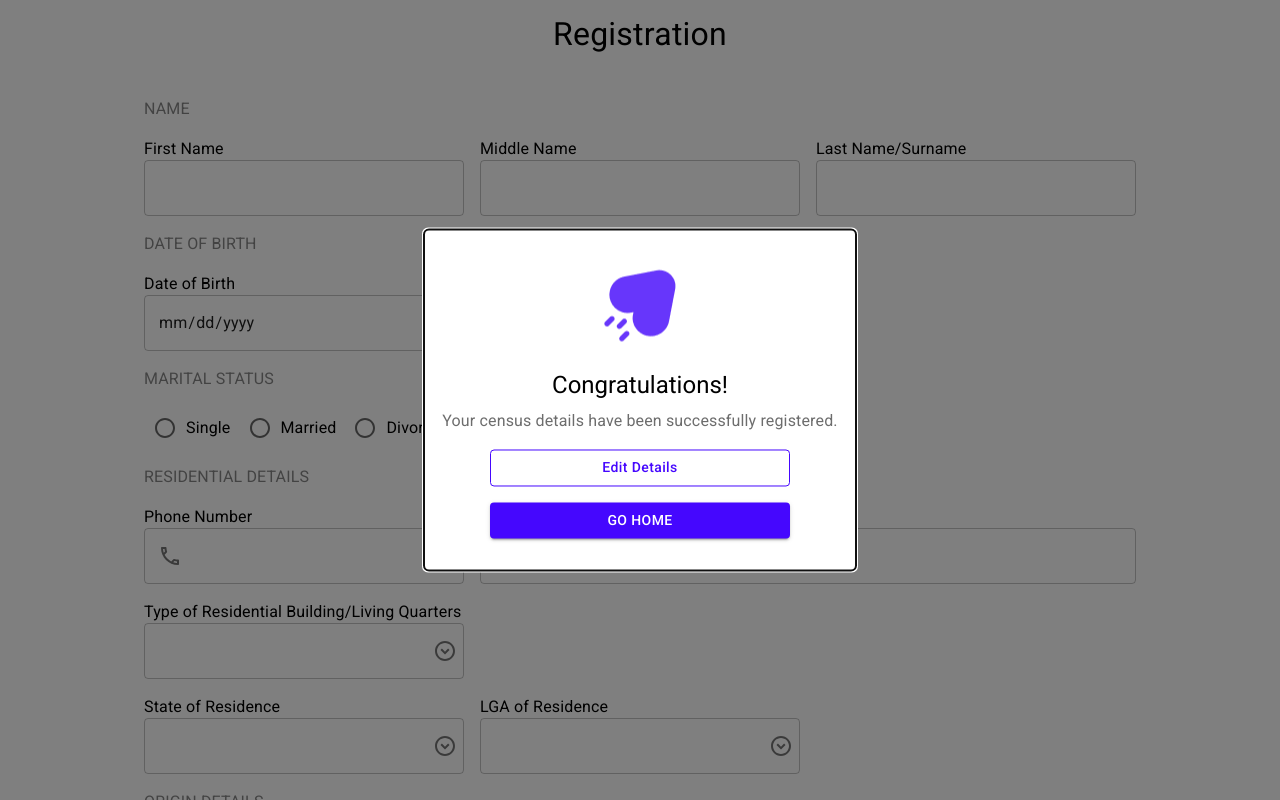
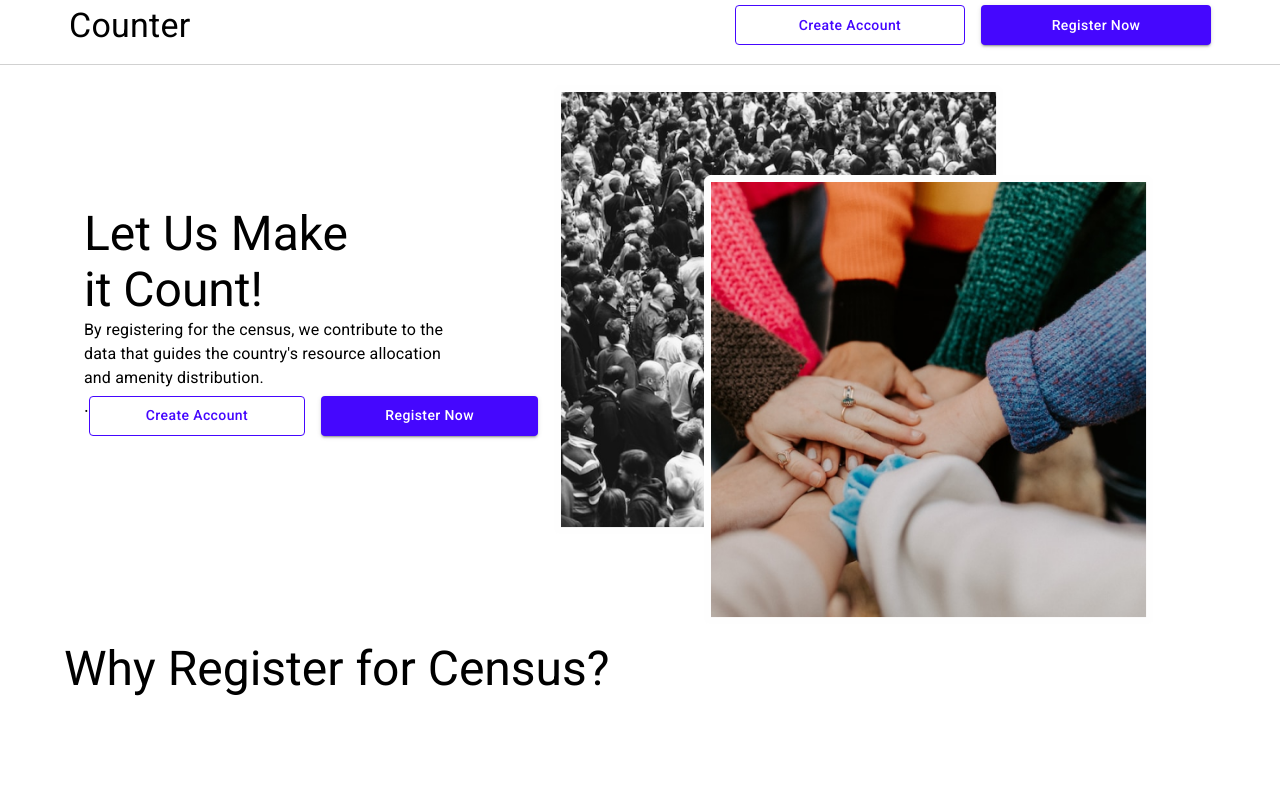
Before and after one commit to roronoazor/census, a React (Create React App) app: page / in a window 1280 px wide. Shown: the top 800 px of the page. Built offline with nearby package versions, Linux system fonts and the light colour scheme.

Commit message:
feat: made router ajustments for the site

```diff
--- a/package.json
+++ b/package.json
@@ -11,8 +11,11 @@
     "@testing-library/jest-dom": "^5.16.5",
     "@testing-library/react": "^13.4.0",
     "@testing-library/user-event": "^13.5.0",
+    "history": "^5.3.0",
     "react": "^18.2.0",
     "react-dom": "^18.2.0",
+    "react-router": "^6.9.0",
+    "react-router-dom": "^6.9.0",
     "react-scripts": "5.0.1",
     "styled-components": "^5.3.9",
     "web-vitals": "^2.1.4"
--- a/src/App.js
+++ b/src/App.js
@@ -1,19 +1,43 @@
-import logo from './logo.svg';
-import './App.css';
+import React, { useState } from 'react';
+import { BrowserRouter as Router, Route, Navigate, Routes, useNavigate } from 'react-router-dom';
 import LandingPage from './views/LandingPage';
-import { Container } from '@mui/system';
-import SignUpPage from './views/Signup';
+import RegistrationPage from './views/RegistrationPage';
 import LoginPage from './views/Login';
-import RegistrationPage from './views/RegistrationPage';
+import SignupPage from './views/Signup';
 
 function App() {
+  const [token, setToken] = useState(false);
+
+
   return (
-    <div className="App">
-      {/* <LandingPage /> */}
-      {/* <SignUpPage />
-      <LoginPage /> */}
-      <RegistrationPage />
-    </div>
+    <Router>
+      <Routes>
+        <Route path="/" element={<LandingPage />} />
+
+        <Route path="/auth">
+          {token ? (
+            <Route element={<Navigate to="/" replace />} />
+          ) : (
+            <Route>
+              <Route path="login" element={<LoginPage setToken={setToken} />} />
+              <Route path="signup" element={<SignupPage setToken={setToken} />} />
+            </Route>
+          )}
+        </Route>
+
+        <Route path="/account">
+          {token ? (
+            <Route>
+              <Route path="register" element={<RegistrationPage />} />
+            </Route>
+          ) : (
+            <Route element={<Navigate to="/auth/login" replace />} />
+          )}
+        </Route>
+
+        <Route path="*" element={<Navigate to="/" replace />} />
+      </Routes>
+    </Router>
   );
 }
 
--- a/src/components/DualCard2.jsx
+++ b/src/components/DualCard2.jsx
@@ -161,15 +161,17 @@ const DualCard2 = (props) => {
             <Grid container spacing={6} sx={{ alignItems: 'center', padding: '20px' }}>
                 {
                     contents.map((content, index) => {
-                        return <RenderRow {...content} />
+                        return <RenderRow key={index} {...content} />
                     })
                 }
             </Grid>
             <Grid item xs={12}>
-                <Box sx={{ width: '100%', padding: '15px' }}>
-                    <Typography align="left" variant="h3" component="h4" align="center" sx={{ marginBottom: '5%' }}>Contribute to This Change</Typography>
+                <Box sx={{ width: '100%', padding: '15px', display: 'flex', flexDirection: 'column', alignItems: 'center' }}>
+                    <Typography variant="h3" component="h4" align="center" sx={{ marginBottom: '5%' }}>Contribute to This Change</Typography>
                     <br />
-                    <ArrowButton />
+                    <Box sx={{ width: '100%', textAlign: 'center' }}>
+                        <ArrowButton />
+                    </Box>
                     <br /><br />
                 </Box>
             </Grid>
--- a/src/config/states.js
+++ b/src/config/states.js
@@ -1,4 +1,4 @@
-const nigeriaLgas = {
+export const nigeriaLgas = {
     "Abia": ['Aba North', 'Aba South', 'Arochukwu', 'Bende', 'Ikwuano', 'Isiala Ngwa North', 'Isiala Ngwa South', 'Isuikwuato', 'Obi Ngwa', 'Ohafia', 'Osisioma Ngwa', 'Ugwunagbo', 'Ukwa East', 'Ukwa West', 'Umuahia North', 'Umuahia South', 'Umu Nneochi'],
     "Adamawa": ['Demsa', 'Fufore', 'Ganye', 'Gayuk', 'Girei', 'Gombi', 'Guyuk', 'Hong', 'Jada', 'Lamurde', 'Madagali', 'Maiha', 'Mayo Belwa', 'Michika', 'Mubi North', 'Mubi South', 'Numan', 'Shelleng', 'Song', 'Toungo', 'Yola North', 'Yola South'],
     "AkwaIbom": ['Abak', 'Eastern Obolo', 'Eket', 'Esit Eket', 'Essien Udim', 'Etim Ekpo', 'Etinan', 'Ibeno', 'Ibesikpo Asutan', 'Ibiono Ibom', 'Ika', 'Ikono', 'Ikot Abasi', 'Ikot Ekpene', 'Ini', 'Itu', 'Mbo', 'Mkpat Enin', 'Nsit Atai', 'Nsit Ibom', 'Nsit Ubium', 'Obot Akara', 'Okobo', 'Onna', 'Oron', 'Oruk Anam', 'Udung Uko', 'Ukanafun', 'Uruan', 'Urue Offong Oruko', 'Uyo'],
--- a/src/views/FeedbackModal.jsx
+++ b/src/views/FeedbackModal.jsx
@@ -36,7 +36,7 @@ const MyModal = ({ open, handleClose, title, description }) => {
         }}
       >
         <Box sx={{ display: 'flex', flexDirection: 'column', alignItems: 'center' }}>
-          <Box sx={{ padding: 3 }}>
+          <Box sx={{ padding: 1 }}>
             <img src={Image} alt="modal" sx={{ height: 200, mb: 1 }} />
           </Box>
           <Typography variant="h5" sx={{ mb: 1 }}>
--- a/src/views/RegistrationPage.jsx
+++ b/src/views/RegistrationPage.jsx
@@ -18,19 +18,20 @@ import CallOutlinedIcon from '@mui/icons-material/CallOutlined';
 import ExpandCircleDownOutlinedIcon from '@mui/icons-material/ExpandCircleDownOutlined';
 import { primaryColor } from '../config/constants';
 import FeedbackModal from './FeedbackModal';
+import { nigeriaLgas } from '../config/states';
 
 const RegistrationPage = (props) => {
 
-    const NigeriaStates = [
-        {
-          name: 'Abia',
-          lgas: ['Aba North', 'Aba South', 'Arochukwu', 'Bende', 'Ikwuano', 'Isiala Ngwa North', 'Isiala Ngwa South', 'Isuikwuato', 'Obi Ngwa', 'Ohafia', 'Osisioma Ngwa', 'Ugwunagbo', 'Ukwa East', 'Ukwa West', 'Umuahia North', 'Umuahia South', 'Umu Nneochi'],
-        },
-        {
-          name: 'Adamawa',
-          lgas: ['Demsa', 'Fufure', 'Ganye', 'Gayuk', 'Girei', 'Gombi', 'Guyuk', 'Hong', 'Jada', 'Lamurde', 'Madagali', 'Maiha', 'Mayo Belwa', 'Michika', 'Mubi North', 'Mubi South', 'Numan', 'Shelleng', 'Song', 'Toungo', 'Yola North', 'Yola South'],
-        }
-    ]
+    // const NigeriaStates = [
+    //     {
+    //       name: 'Abia',
+    //       lgas: ['Aba North', 'Aba South', 'Arochukwu', 'Bende', 'Ikwuano', 'Isiala Ngwa North', 'Isiala Ngwa South', 'Isuikwuato', 'Obi Ngwa', 'Ohafia', 'Osisioma Ngwa', 'Ugwunagbo', 'Ukwa East', 'Ukwa West', 'Umuahia North', 'Umuahia South', 'Umu Nneochi'],
+    //     },
+    //     {
+    //       name: 'Adamawa',
+    //       lgas: ['Demsa', 'Fufure', 'Ganye', 'Gayuk', 'Girei', 'Gombi', 'Guyuk', 'Hong', 'Jada', 'Lamurde', 'Madagali', 'Maiha', 'Mayo Belwa', 'Michika', 'Mubi North', 'Mubi South', 'Numan', 'Shelleng', 'Song', 'Toungo', 'Yola North', 'Yola South'],
+    //     }
+    // ]
 
     const [selectedState, setSelectedState] = useState('');
     const [filteredLgas, setFilteredLgas] = useState([]);
@@ -38,19 +39,16 @@ const RegistrationPage = (props) => {
 
     const handleStateChange = (event) => {
       setSelectedState(event.target.value);
-      const selectedStateObj = NigeriaStates.find((state) => state.name === event.target.value);
-      setFilteredLgas(selectedStateObj ? selectedStateObj.lgas : []);
+      setFilteredLgas(nigeriaLgas[event.target.value]);
     };
+    console.log('xx -> ', selectedState)
 
     return (
         <Box sx={{ paddingX: '10%' }}>
-            <FeedbackModal
+            {/* <FeedbackModal
                 open={modalOpen}
                 handleClose={() => setModalOpen(false)}
-                image="https://via.placeholder.com/500x300"
-                title="Modal Title"
-                description="Lorem ipsum dolor sit amet, consectetur adipiscing elit. Sed nec faucibus massa. Fusce at leo lobortis, laoreet ante sed, faucibus enim. Donec nec tortor ac turpis tincidunt tristique. "
-            />
+            /> */}
             <Box
                 display="flex"
             >
@@ -257,8 +255,8 @@ const RegistrationPage = (props) => {
                             sx={{ width: '100%', float: 'left', textAlign: 'left' }}
                             >
                             <MenuItem value="">--Select--</MenuItem>
-                            {NigeriaStates.map((state) => (
-                                <MenuItem key={state.name} value={state.name}>{state.name}</MenuItem>
+                            {(Object.keys(nigeriaLgas)).map((state, index) => (
+                                <MenuItem key={index} value={state}>{state}</MenuItem>
                             ))}
                             </Select>
                         </Grid>
@@ -272,8 +270,8 @@ const RegistrationPage = (props) => {
                             sx={{ width: '100%', float: 'left', textAlign: 'left' }}
                             >
                             <MenuItem value="">--Select--</MenuItem>
-                            {filteredLgas.map((lga) => (
-                                <MenuItem key={lga} value={lga}>{lga}</MenuItem>
+                            {filteredLgas.map((lga, index) => (
+                                <MenuItem key={index} value={lga}>{lga}</MenuItem>
                             ))}
                             </Select>
                         </Grid>
@@ -300,8 +298,8 @@ const RegistrationPage = (props) => {
                             sx={{ width: '100%', float: 'left', textAlign: 'left' }}
                             >
                             <MenuItem value="">--Select--</MenuItem>
-                            {NigeriaStates.map((state) => (
-                                <MenuItem key={state.name} value={state.name}>{state.name}</MenuItem>
+                            {(Object.keys(nigeriaLgas)).map((state, index) => (
+                                <MenuItem key={index} value={state}>{state}</MenuItem>
                             ))}
                             </Select>
                         </Grid>
@@ -315,8 +313,8 @@ const RegistrationPage = (props) => {
                             sx={{ width: '100%', float: 'left', textAlign: 'left' }}
                             >
                             <MenuItem value="">--Select--</MenuItem>
-                            {filteredLgas.map((lga) => (
-                                <MenuItem key={lga} value={lga}>{lga}</MenuItem>
+                            {filteredLgas.map((lga, index) => (
+                                <MenuItem key={index} value={lga}>{lga}</MenuItem>
                             ))}
                             </Select>
                         </Grid>
```
